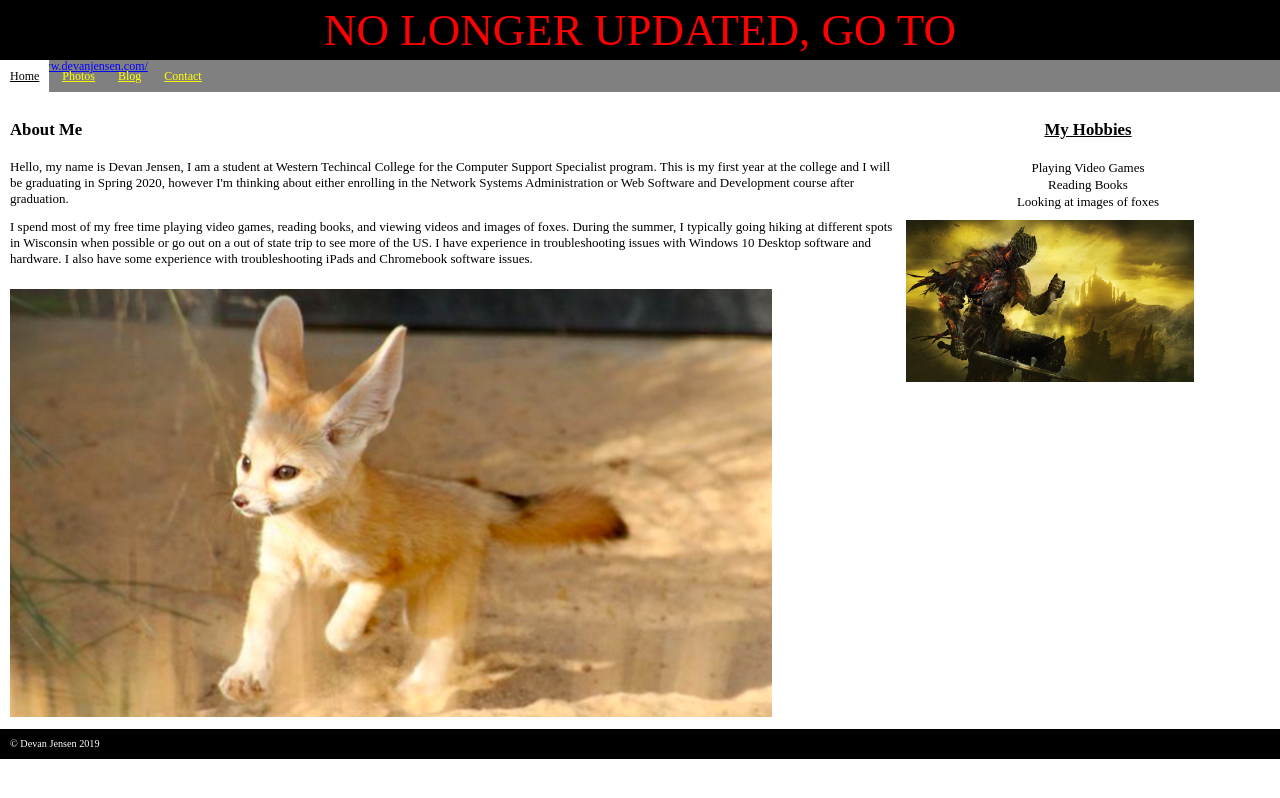
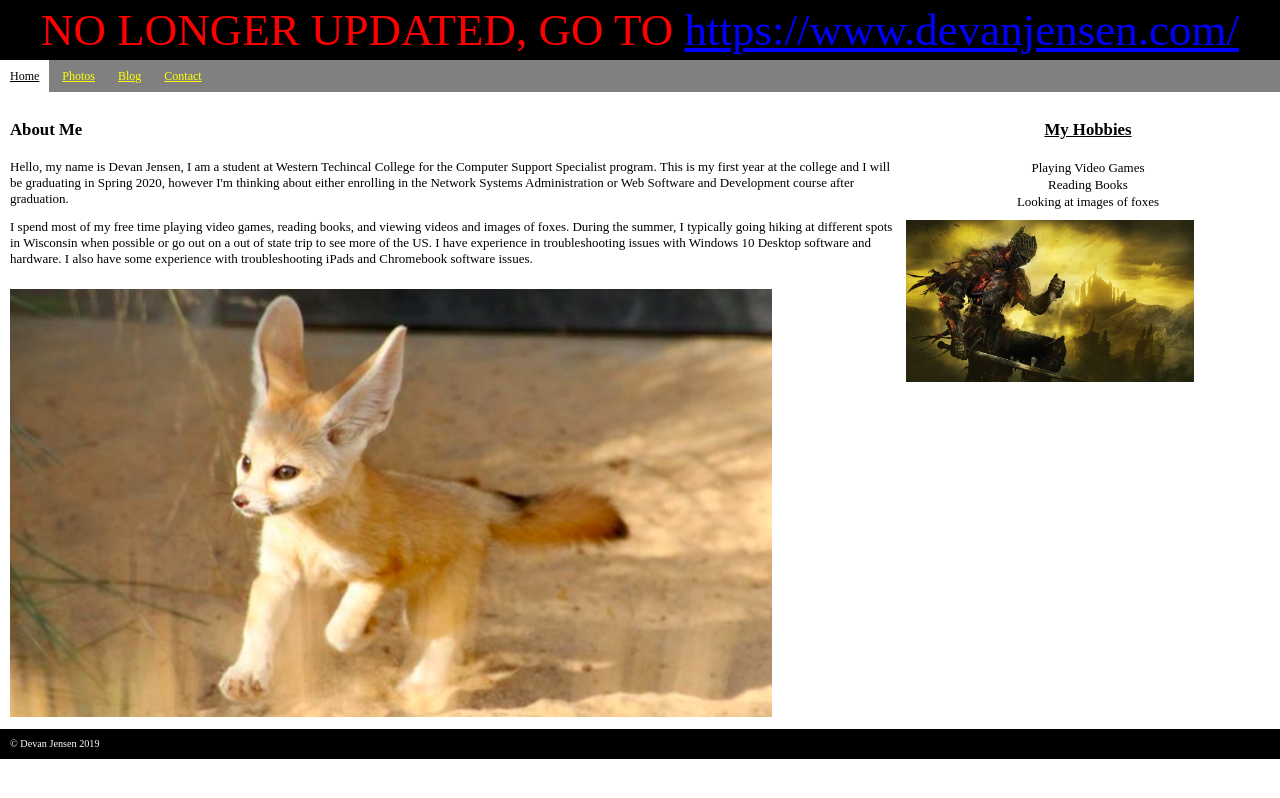
Before and after one commit to DevanJensen/DevanJensen.github.io, a plain HTML site: page index.html in a window 1280 px wide. Drawn offline with Linux system fonts and the light colour scheme.

Commit message:
Update index.html

```diff
--- a/index.html
+++ b/index.html
@@ -11,7 +11,7 @@
 	</head>
 	<body>
 		<header>
-			<h1>NO LONGER UPDATED, GO TO</h1> <a id="warning" href="https://www.devanjensen.com/">https://www.devanjensen.com/</a>
+			<h1>NO LONGER UPDATED, GO TO <a id="warning" href="https://www.devanjensen.com/">https://www.devanjensen.com/</a></h1>
 		</header>
 		<nav id="main-nav">
 			<ul>
```
